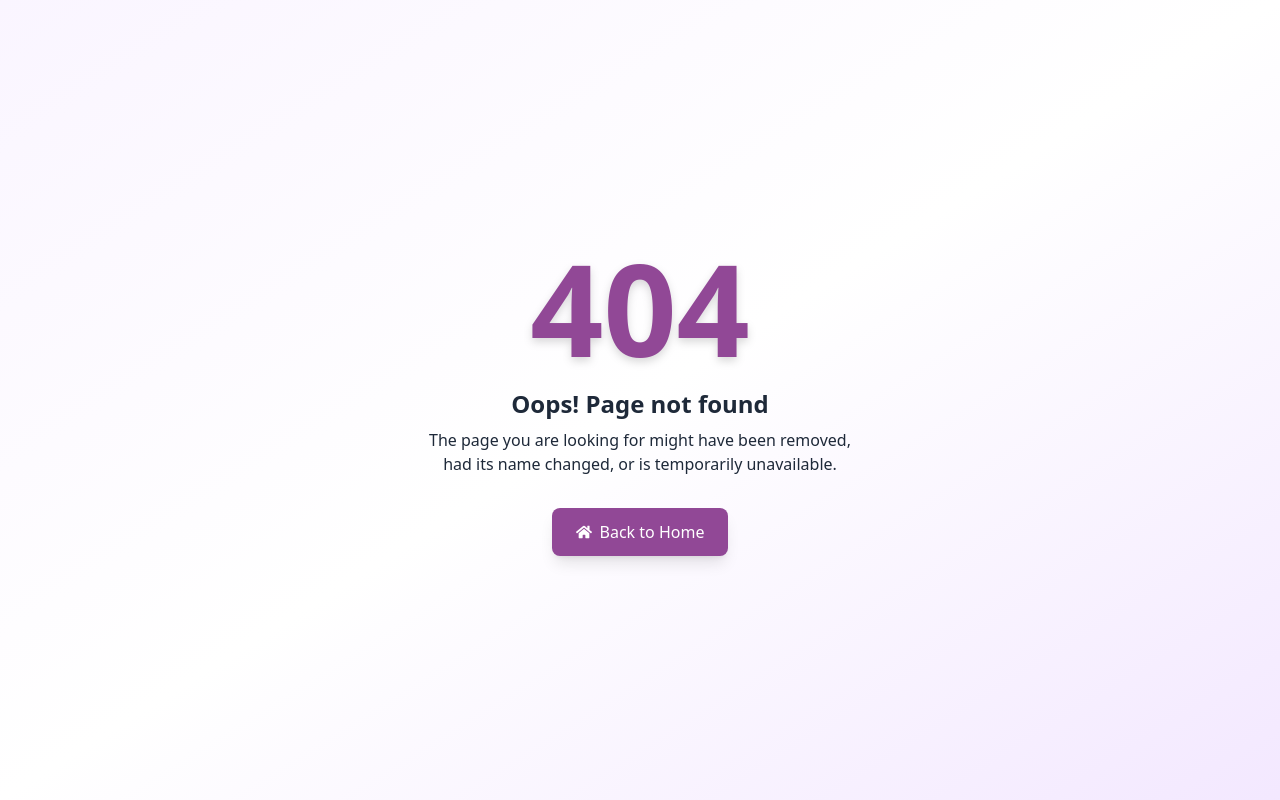
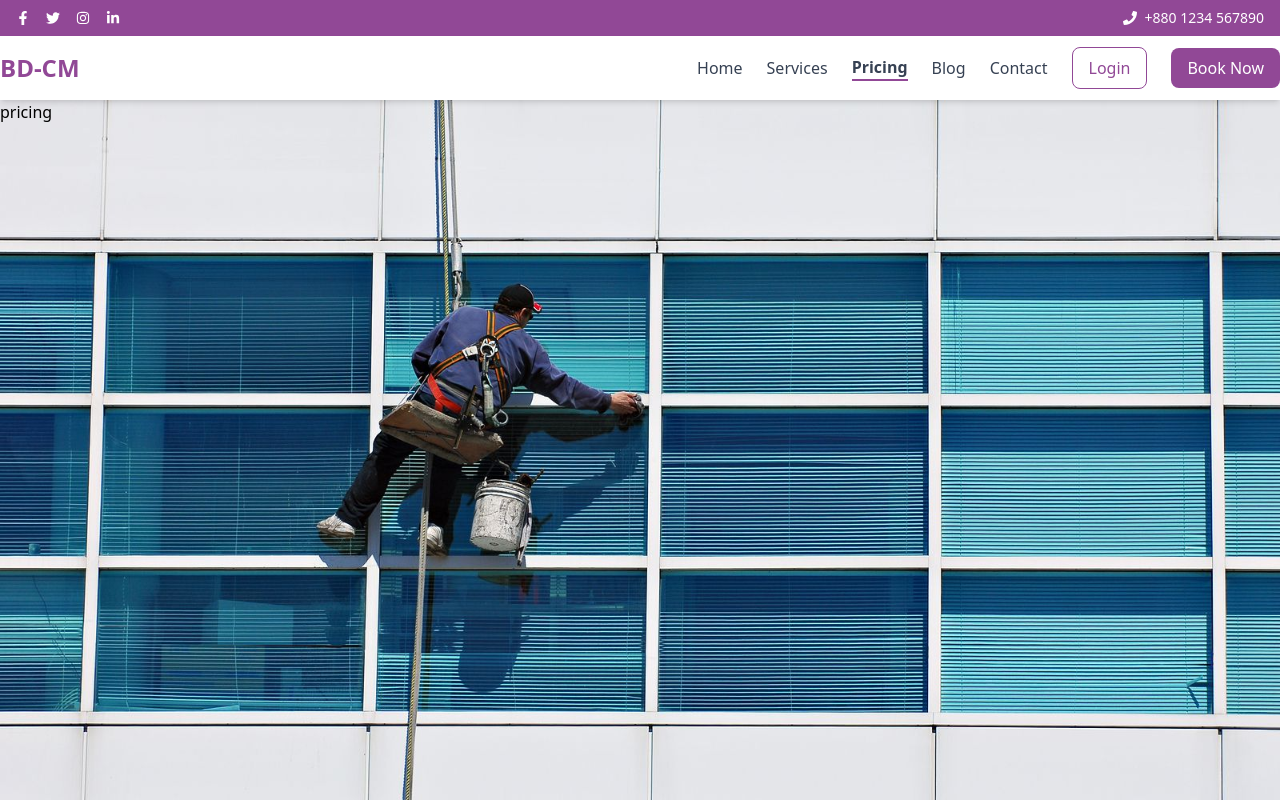
Before and after one commit to MISFOfficial/BD-Clean-Master, a React (Vite) app: page /pricing in a window 1280 px wide. Before the commit this address had no page. Shown: the top 800 px of the page. Built offline with nearby package versions, Linux system fonts and the light colour scheme.

Commit message:
added pricing route

```diff
--- a/src/Components/Navigations/NavBar.jsx
+++ b/src/Components/Navigations/NavBar.jsx
@@ -13,6 +13,7 @@ const NavBar = () => {
         { name: "Blog", path: "/blog" },
         { name: "Contact", path: "/contact" },
     ];
+
     return (
         <nav className="">
             <div className="">
--- /dev/null
+++ b/src/Pages/Pricing/Pricing.jsx
@@ -0,0 +1,11 @@
+import React from 'react';
+
+const Pricing = () => {
+    return (
+        <div>
+            pricing
+        </div>
+    );
+};
+
+export default Pricing;
--- a/src/Router/Router.js
+++ b/src/Router/Router.js
@@ -3,6 +3,7 @@ import RootLayout from "../Layouts/RootLayout";
 import Home from "../Pages/Home/Home";
 import Error from "../Error/pageError404/Error";
 import Services from "../Pages/Services/Services";
+import Pricing from "../Pages/Pricing/Pricing";
 // import Error from "../Error/404/Error";
 
 export const router = createBrowserRouter([
@@ -17,6 +18,10 @@ export const router = createBrowserRouter([
             {
                 path: '/services',
                 Component: Services
+            },
+            {
+                path: '/pricing',
+                Component: Pricing
             }
         ]
     },
```
Also changed, not shown: firebase.json.
